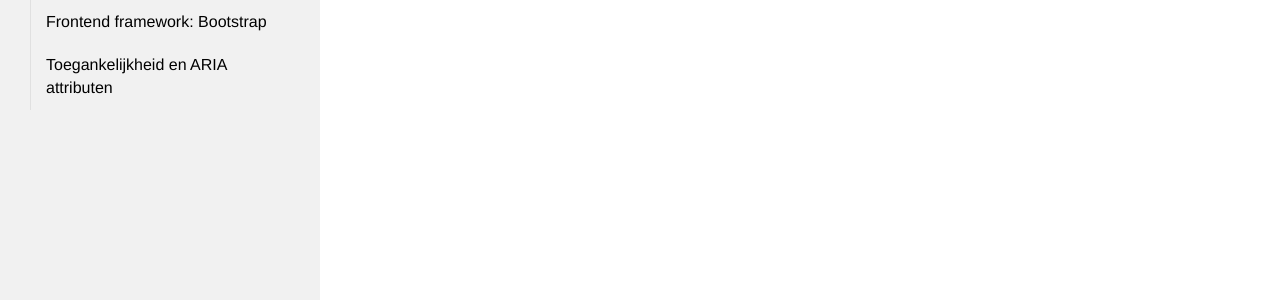
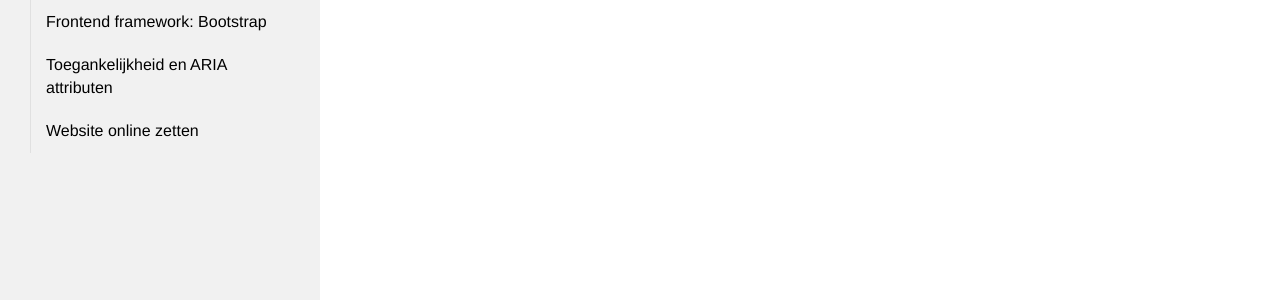
Before and after one commit to Syntra-Brussel/webdesign, a Jekyll site: the page built from tips-and-tricks.md, in a window 1280 px wide. Shown: the part 865-1165 px from the top of the page. Built offline with Jekyll 4.4.1, drawn with Linux system fonts in a browser that asks for light colours; nearby versions of some CDN libraries; a script that is not in the unit is left out.

Commit message:
Update navigation.yml

```diff
--- a/_data/navigation.yml
+++ b/_data/navigation.yml
@@ -274,6 +274,10 @@ items:
         published: 'yes'
         collection: tricks
         title: 'Toegankelijkheid en ARIA attributen'
+      - url: /tips-and-tricks/website-online-zetten
+        published: 'yes'
+        collection: tricks
+        title: 'Website online zetten'
 #  - url: /eindproef-html
 #    published: 'no'
 #    title: 'eindproef HTML'
```
